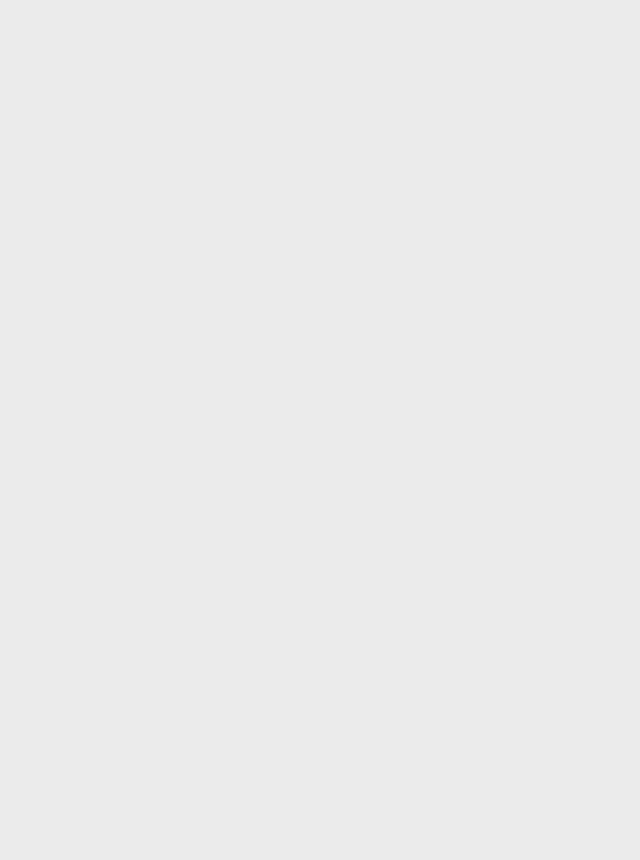
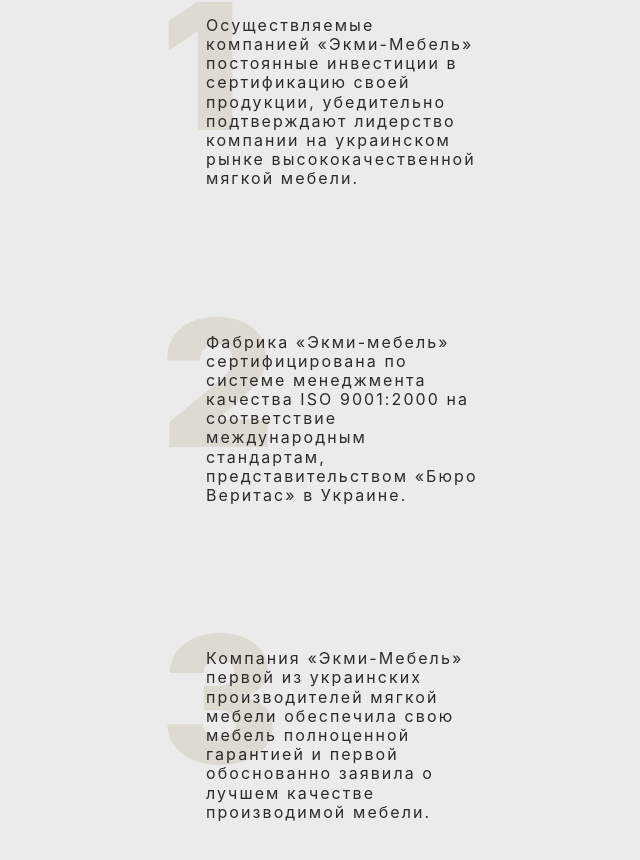
Before and after one commit to Tanya8135/botsman-test, a React (Create React App) app: page / in a window 1280 px wide. Shown: the part 3125-3985 px from the top of the page, without its empty margins (295-935 px from the left). Before the commit the page ends 3069 px from the top, so only its background shows below. Built offline with nearby package versions, Linux system fonts and the light colour scheme.

Commit message:
add company-info component (section)

```diff
--- a/src/components/App/App.js
+++ b/src/components/App/App.js
@@ -4,6 +4,7 @@
 import OurHistory from 'components/OurHistory/OurHistory';
 import LastPublic from 'components/LastPublic/LastPublic';
 import Form from 'components/Form/Form';
+import CompanyInfo from 'components/CompanyInfo/CompanyInfo';
 
 import css from './App.module.css'
 
@@ -16,6 +17,7 @@
       <OurHistory />
       <LastPublic />
       <Form />
+      <CompanyInfo />
     </div>
   );
 }
--- /dev/null
+++ b/src/components/CompanyInfo/CompanyInfo.jsx
@@ -0,0 +1,41 @@
+import React from "react";
+
+import css from "./CompanyInfo.module.css";
+
+function CompanyInfo() {
+  return (
+    <div>
+      <section className={css.companyInfo} id="info">
+        <h3 hidden>info</h3>
+        <ul className={css.ciList}>
+          <div className={css.ciNumber}>1</div>
+          <li className={css.ciItem}>
+            <p className={css.ciText}>
+              Осуществляемые компанией «Экми-Мебель» постоянные инвестиции в
+              сертификацию своей продукции, убедительно подтверждают лидерство
+              компании на украинском рынке высококачественной мягкой мебели.
+            </p>
+          </li>
+          <div className={css.ciNumber}>2</div>
+          <li className={css.ciItem}>
+            <p className={css.ciText}>
+              Фабрика «Экми-мебель» сертифицирована по системе менеджмента
+              качества ISO 9001:2000 на соответствие международным стандартам,
+              представительством «Бюро Веритас» в Украине.
+            </p>
+          </li>
+          <div className={css.ciNumber}>3</div>
+          <li className={css.ciItem}>
+            <p className={css.ciText}>
+              Компания «Экми-Мебель» первой из украинских производителей мягкой
+              мебели обеспечила свою мебель полноценной гарантией и первой
+              обоснованно заявила о лучшем качестве производимой мебели.
+            </p>
+          </li>
+        </ul>
+      </section>
+    </div>
+  );
+}
+
+export default CompanyInfo;
--- /dev/null
+++ b/src/components/CompanyInfo/CompanyInfo.module.css
@@ -0,0 +1,37 @@
+.companyInfo {
+  display: flex;
+  justify-content: center;
+  padding: 60px 20px;
+}
+
+.ciList {
+  position: relative;
+}
+
+.ciItem {
+  margin-bottom: 132px;
+  max-width: 278px;
+
+  &:last-child {
+    margin-bottom: 0;
+  }
+}
+
+.ciText {
+  font-size: 16px;
+  line-height: 1.2;
+  letter-spacing: 0.13em;
+  font-weight: 400;
+  padding-top: 12px;
+}
+
+.ciNumber {
+  font-size: 176px;
+  line-height: 0.7;
+  font-weight: 900;
+  position: absolute;
+  left: -45px;
+
+  color: rgba(201, 193, 173, 0.4);
+  z-index: -1;
+}
```
